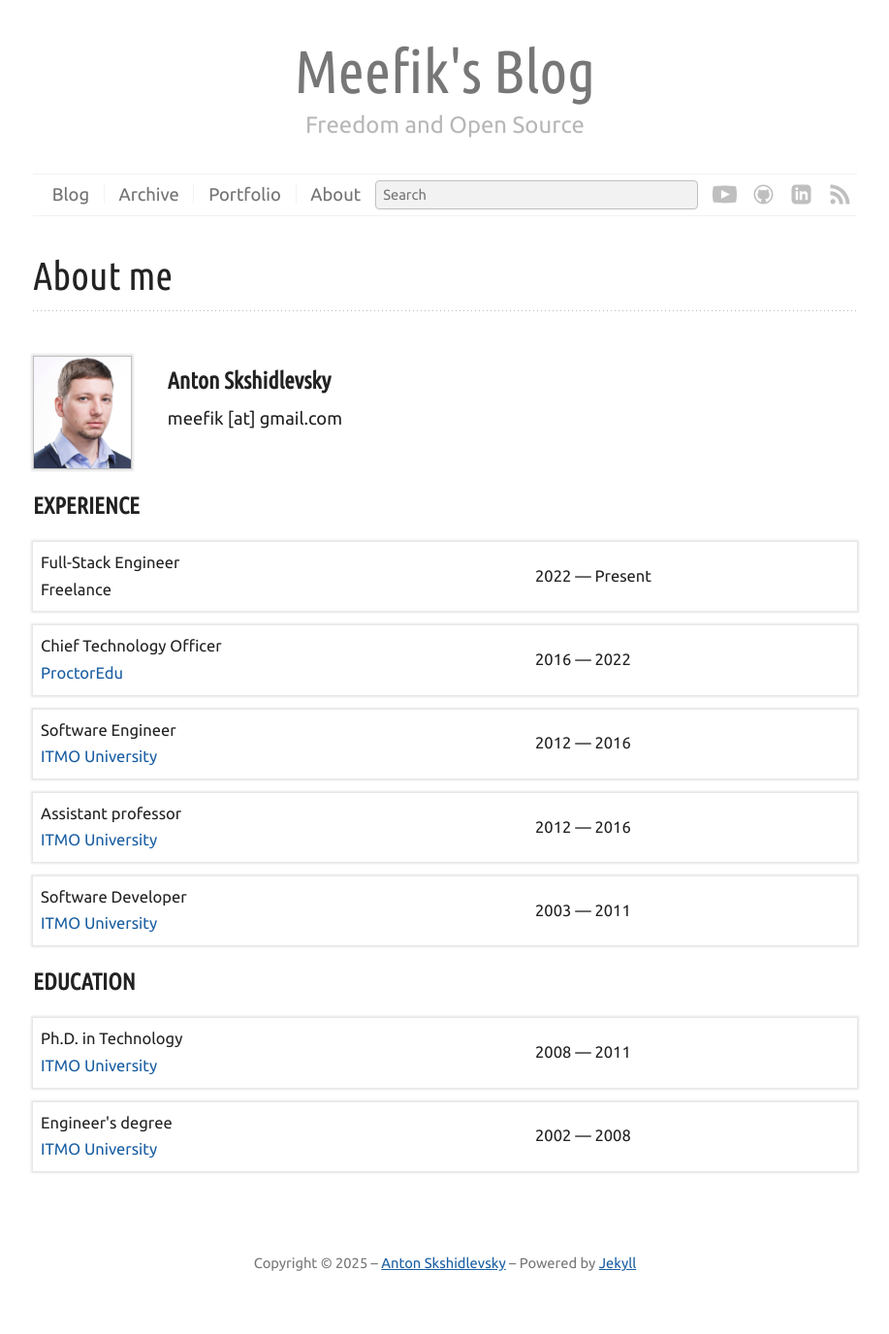
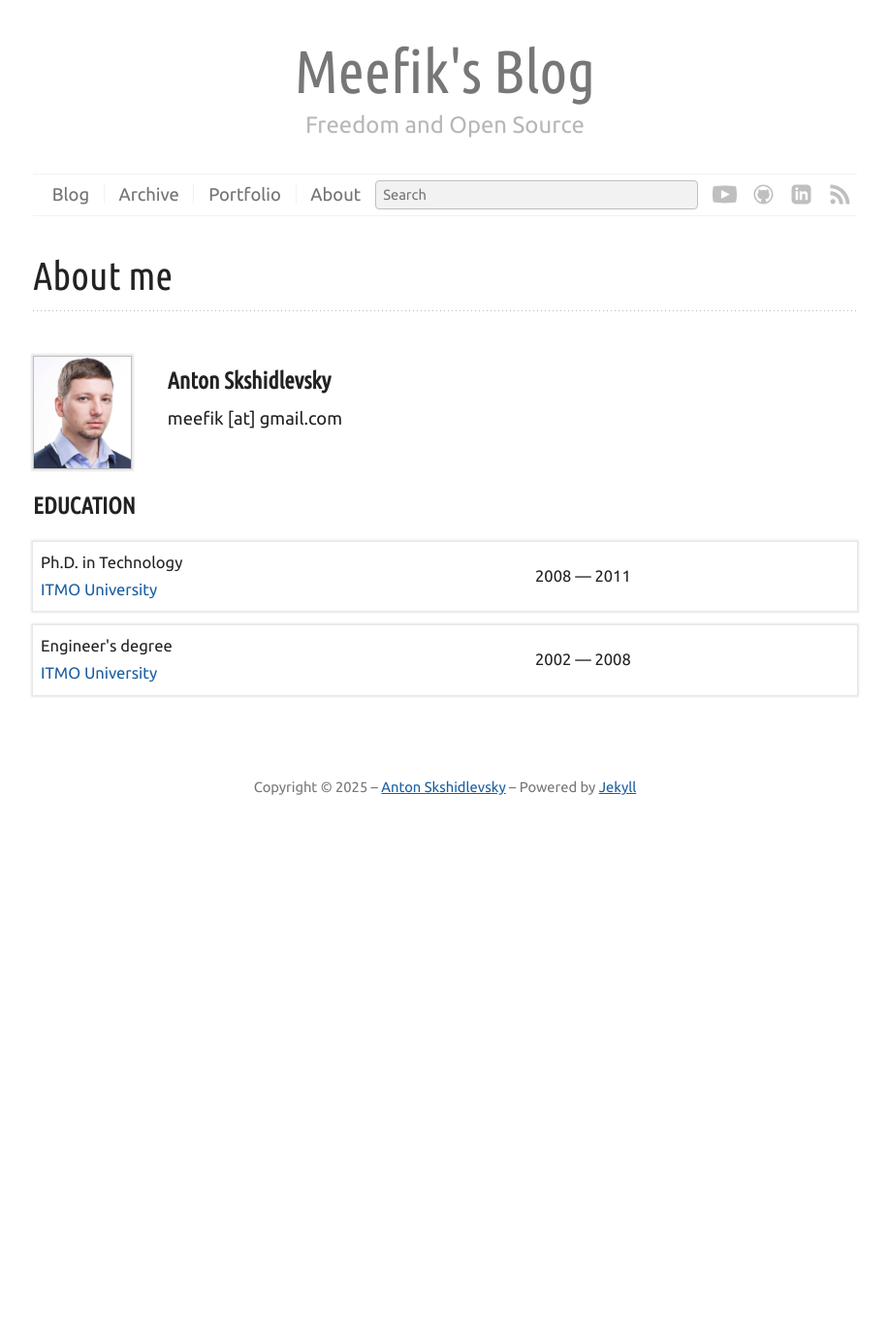
Before and after one commit to meefik/meefik.github.io, a Jekyll site: the page built from pages/about.html, in a window 1280 px wide. Shown: the whole page at 97% size, without its empty margins (181-1098 px from the left). Built offline with Jekyll 4.4.1, drawn with Linux system fonts in a browser that asks for light colours; after the commit the page ends 900 px from its top, so only the background shows below that.

Commit message:
Update the about page

```diff
--- a/_data/experiences.yml
+++ /dev/null
@@ -1,28 +0,0 @@
-- position: "Full-Stack Engineer"
-  company: "Freelance"
-  duration: "2022 — Present"
-  description:
-
-- position: "Chief Technology Officer"
-  company: "ProctorEdu"
-  link: "https://proctoredu.com"
-  duration: "2016 — 2022"
-  description:
-
-- position: "Software Engineer"
-  company: "ITMO University"
-  link: "https://en.itmo.ru"
-  duration: "2012 — 2016"
-  description:
-
-- position: "Assistant professor"
-  company: "ITMO University"
-  link: "https://en.itmo.ru"
-  duration: "2012 — 2016"
-  description:
-
-- position: "Software Developer"
-  company: "ITMO University"
-  link: "https://en.itmo.ru"
-  duration: "2003 — 2011"
-  description:
--- a/pages/about.html
+++ b/pages/about.html
@@ -14,6 +14,8 @@ footer: false
       <div>{{ site.email }}</div>
     </div>
   </div>
+
+  {% if site.data.experiences.size > 0 %}
 
   <h3>EXPERIENCE</h3>
 
@@ -34,11 +36,16 @@ footer: false
     </tr>
     {% if experience.description %}
     <tr>
-      <td style="border-style: dashed; border-left: none; border-right: none; border-bottom: none;" colspan="2">{{ experience.description }}</td>
+      <td style="border-style: dashed; border-left: none; border-right: none; border-bottom: none;" colspan="2">{{
+        experience.description }}</td>
     </tr>
     {% endif %}
   </table>
   {% endfor %}
+
+  {% endif %}
+
+  {% if site.data.educations.size > 0 %}
 
   <h3>EDUCATION</h3>
 
@@ -53,4 +60,6 @@ footer: false
     </tr>
   </table>
   {% endfor %}
+
+  {% endif %}
 </div>
```
